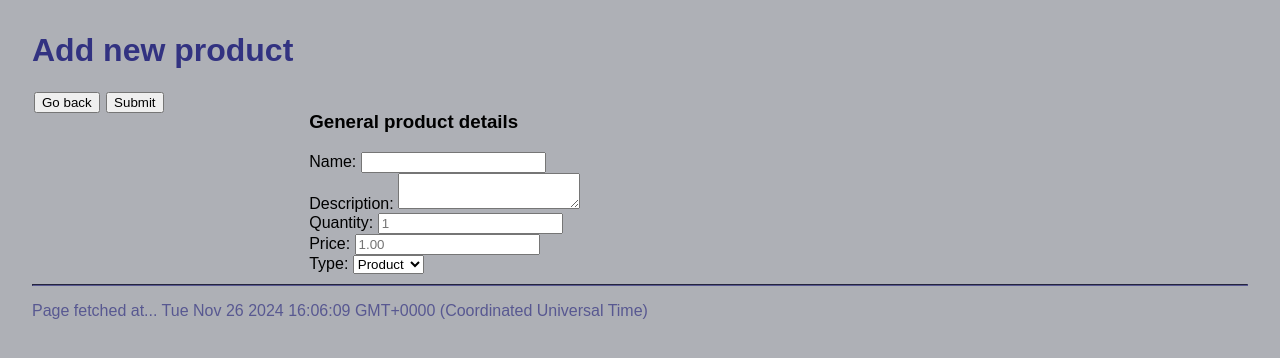
After one commit to isaDue99/SPAC-week8, a Flask app: page /add in a window 1280 px wide. The commit adds this page. Shown: the top 358 px of the page. Run offline with Flask 3, Linux system fonts and the light colour scheme.

Commit message:
now u can add products thru UI

```diff
--- a/front/main.py
+++ b/front/main.py
@@ -1,4 +1,4 @@
-from flask import Flask, render_template
+from flask import Flask, render_template, redirect, url_for, request
 import requests as rq
 
 
@@ -8,10 +8,32 @@ HOST = "localhost"
 PORT = 50050
 URL_BASE = f"http://{HOST}:{PORT}"
 
-@app.route('/')
-def main(data=None):
+@app.route('/', methods=["GET"])
+def index():
     # get all products
     res = rq.get(f"{URL_BASE}/api/products")
     # render them
     data = res.json()
-    return render_template('main.html', data=data)
+    return render_template('index.html', data=data)
+
+@app.route('/add', methods=["GET"])
+def add():
+    return render_template('add.html')
+
+@app.route('/add', methods=["POST"])
+def add_post():
+    # construct form data into a shape we can send to server
+    type_str = request.form['type'].capitalize()
+    product_args = {}
+    for key, value in request.form.items():
+        if key != "type" and value != "":
+            key_capped = key[0].capitalize() + key[1:]
+            product_args[key_capped] = value
+
+    # send form data to server
+    res = rq.post(f"{URL_BASE}/api/product",
+                  json={"Type" : type_str, "Product" : product_args})
+
+    print(res.status_code)
+
+    return redirect(url_for('index'))
--- /dev/null
+++ b/front/static/funcs.js
@@ -0,0 +1,37 @@
+
+// /add.html
+function enableProductSpecifics(element) {
+    // hide and unrequire all specific product fields
+    hideThem(document.querySelectorAll(".specifics"));
+    unrequireThem(document.querySelectorAll(".specifics input"));
+
+    if (element.value != "product") {
+        // get the id of the one we wanna show
+        var divId = element.value + "-details";
+        console.log(divId);
+
+        // set them to required
+        requireThem(document.querySelectorAll("#" + divId + " input"))
+
+        // show the div
+        document.getElementById(divId).style.display = 'block';
+    }
+}
+
+function hideThem(elements) {
+    elements.forEach(elm => {
+        elm.style.display = 'none';
+    });
+}
+
+function unrequireThem(elements) {
+    elements.forEach(elm => {
+        elm.removeAttribute("required")
+    });
+}
+
+function requireThem(elements) {
+    elements.forEach(elm => {
+        elm.setAttribute("required", "")
+    });
+}
--- a/front/static/style.css
+++ b/front/static/style.css
@@ -9,6 +9,11 @@ body {
     font-family: Arial, Helvetica, sans-serif;
 
     margin: 2em;
+}
+
+form {
+    display: inline-block;
+    margin: 2px;
 }
 
 h1 {
@@ -23,6 +28,12 @@ h1 {
 #controls {
     width: 20%;
     min-width: 150px;
+}
+
+
+/* /add page */
+.specifics {
+    display: none;
 }
 
 
--- /dev/null
+++ b/front/templates/add.html
@@ -0,0 +1,138 @@
+{% extends "base.html" %}
+{% block title %}Add new product{% endblock %}
+
+{% block content %}
+<h1>Add new product</h1>
+
+<div class="two-box">
+
+<div id="controls">
+    <form action="{{ url_for('index') }}">
+        <button>Go back</button>
+    </form>
+
+    <button form="new-product-details">Submit</button>
+</div>
+
+{% block product_details %}
+<!--
+general product fields always visible: Name, Description, Quantity, Price
+type dropdown: select between existant product types
+once dropdown option is selected: show fields relevant to that product
+-->
+
+<form id="new-product-details" action="" method="post">
+    <h3>General product details</h3>
+    <div id="general-details">
+        <div>
+            <label for="name">Name: </label>
+            <input type="text" name="name" required />
+        </div>
+        <div>
+            <label for="description">Description: </label>
+            <textarea name="description" required></textarea>
+        </div>
+        <div>
+            <label for="quantity">Quantity: </label>
+            <input type="number" name="quantity" min="0" placeholder="1" required />
+        </div>
+        <div>
+            <label for="price">Price: </label>
+            <input type="number" name="price" min="0" placeholder="1.00" step="0.01" required />
+        </div>
+    </div>
+
+    <div id="types">
+        <label for="type-select">Type:</label>
+        <select name="type" id="type-select" onchange="enableProductSpecifics(this)" required>
+            <option value="product">Product</option>
+            <option value="book">Book</option>
+            <option value="cereal">Cereal</option>
+            <option value="clothing">Clothing</option>
+            <!-- {% for type in types %}
+            <option>{{ type }}</option>
+            {% endfor %} -->
+        </select>
+    </div>
+
+    <div class="specifics" id="book-details" >
+        <h3>Book-specific details</h3>
+        <div>
+            <label for="genre">Genre: </label>
+            <input type="text" name="genre" placeholder="Romance"/>
+        </div>
+        <div>
+            <label for="pageCount">Page count: </label>
+            <input type="number" name="pageCount" min="0" placeholder="10"/>
+        </div>
+    </div>
+
+    <div class="specifics" id="cereal-details" >
+        <h3>Cereal-specific details</h3>
+        <div id="cereal-general">
+            <div>
+                <label for="netWeight">Net weight: </label>
+                <input type="number" name="netWeight" min="0" placeholder="500 g"/>
+            </div>
+            <div>
+                <label for="ingredients">Ingredients: </label>
+                <input type="text" name="ingredients" placeholder="Wheat, corn, oats, etc."/>
+            </div>
+        </div>
+        <div id="cereal-nutrition">
+            <h4>Nutrition (per 100 grams)</h4>
+            <div>
+                <label for="calories">Calories: </label>
+                <input type="number" name="calories" min="0" placeholder="130 kcal"/>
+            </div>
+            <div>
+                <label for="fat">Fat: </label>
+                <input type="number" name="fat" min="0" placeholder="0 g" step="0.1"/>
+            </div>
+            <div>
+                <label for="carbs">Carbs: </label>
+                <input type="number" name="carbs" min="0" placeholder="35.5 g" step="0.1"/>
+            </div>
+            <div>
+                <label for="protein">Protein: </label>
+                <input type="number" name="protein" min="0" placeholder="2.5 g" step="0.1"/>
+            </div>
+            <div>
+                <label for="fiber">Fiber: </label>
+                <input type="number" name="fiber" min="0" placeholder="1 g" step="0.1"/>
+            </div>
+            <div>
+                <label for="salt">Salt: </label>
+                <input type="number" name="salt" min="0" placeholder="0 g" step="0.1"/>
+            </div>
+        </div>
+    </div>
+
+    <div class="specifics" id="clothing-details">
+        <h3>Clothing-specific details</h3>
+        <div>
+            <label for="material">Material: </label>
+            <input type="text" name="material" placeholder="100% cotton"/>
+        </div>
+        <div>
+            <label for="size-select">Size: </label>
+            <select name="size" id="size-select">
+                <option value=""></option>
+                <option value="S">Small</option>
+                <option value="M">Medium</option>
+                <option value="L">Large</option>
+                <option value="XL">Extra large</option>
+            </select>
+        </div>
+        <div>
+            <label for="color">Color: </label>
+            <input type="text" name="color" placeholder="Black"/>
+        </div>
+    </div>
+</form>
+
+{% endblock %}
+
+</div>
+
+{% endblock %}
--- a/front/templates/base.html
+++ b/front/templates/base.html
@@ -3,21 +3,24 @@
 <head>
     {% block head %}
     <link rel="stylesheet" href="static/style.css" />
+    <script src="static/funcs.js"></script>
     <title>{% block title %}{% endblock %} - Lagerstyringssystem</title>
     {% endblock %}
 </head>
 <body>
-    <div id="content">{% block content %}{% endblock %}</div>
+    <div id="content">
+        {% block content %}{% endblock %}
+    </div>
     <div id="footer">
         {% block footer %}
         <hr>
-        <p>Page fetched at <time id="fetched">(time)</time></p>
+        <p>Page fetched at... <time id="fetched">(time)</time></p>
         {% endblock %}
     </div>
 </body>
 
 <script>
     const rn = new Date(Date.now());
-    document.getElementById("fetched").innerText = rn.getHours().toString() + ":" + rn.getMinutes().toString() + ":" + rn.getSeconds().toString();
+    document.getElementById("fetched").innerText = rn;
 </script>
 </html>
--- a/src/models/products/__init__.py
+++ b/src/models/products/__init__.py
@@ -1,5 +1,6 @@
 # Module init for easier importing.
 
 from .book import Book
+from .cereal import Cereal, Nutrition
 from .clothing import Clothing
 from .product import Product
```
Also changed, not shown: TODO.md (+1 -1 lines), front/templates/index.html (renamed from front/templates/main.html, +17 -6 lines), front/templates/product-details.html (added, +15 -0 lines), src/models/products/cereal.py (+15 -10 lines), README.md.
